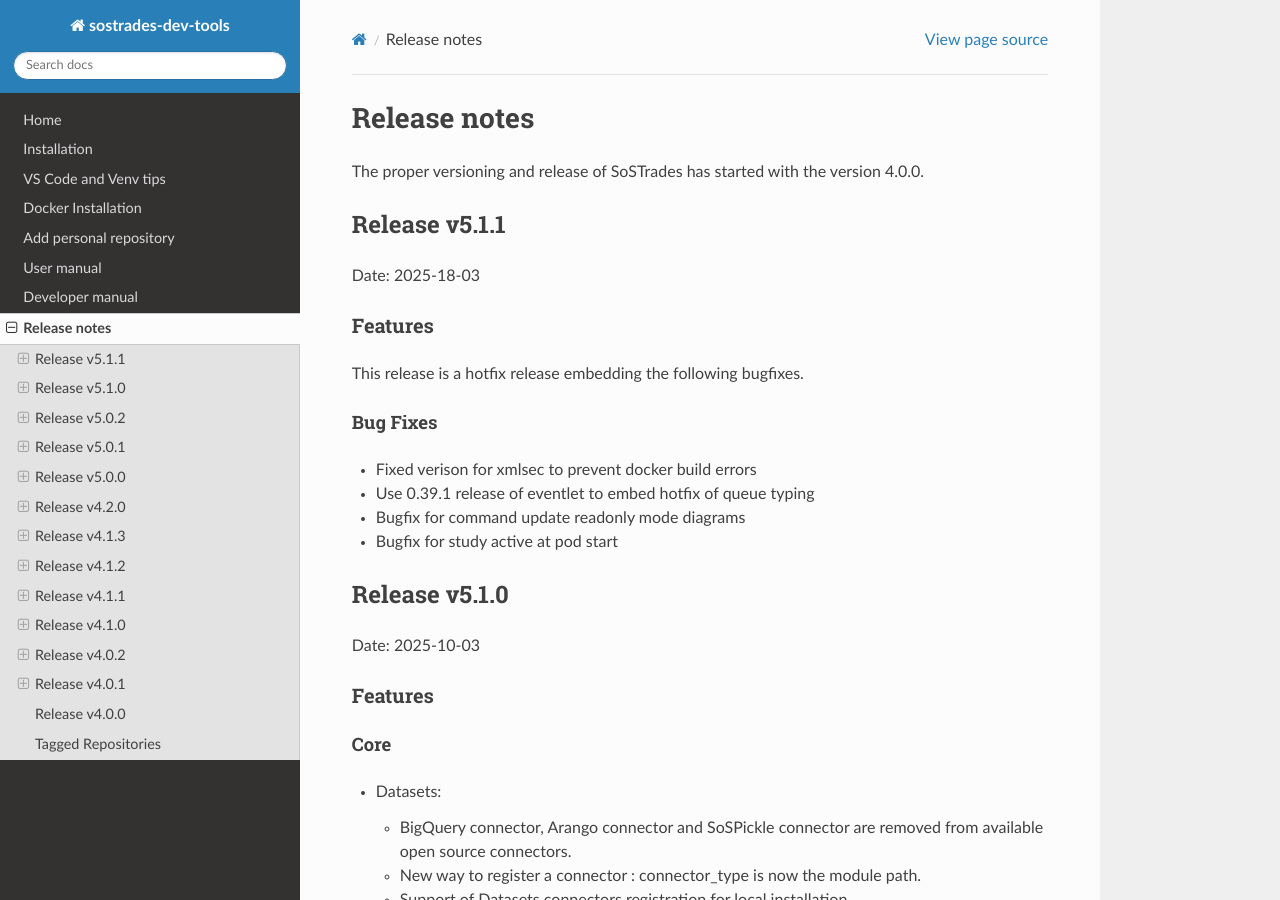
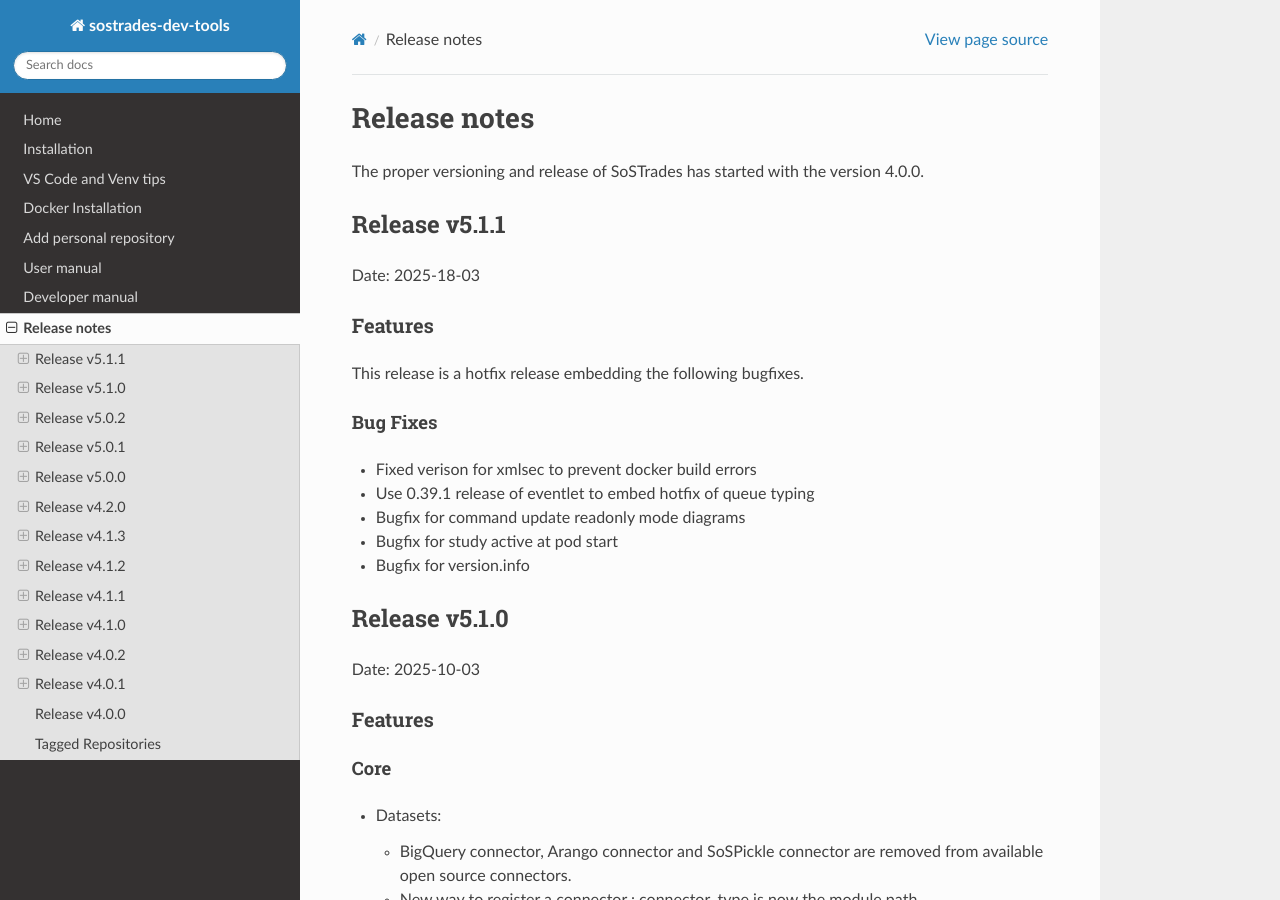
Before and after one commit to os-climate/sostrades-dev-tools, a Sphinx documentation site: the page built from docs/source/release-notes.md, in a window 1280 px wide and 900 px high. Built offline with Sphinx 7.4.7 and the Read the Docs theme 3.1.0, drawn with Linux system fonts in a browser that asks for light colours.

Commit message:
Update release-notes.md
Signed-off-by: cap-dpeltre <128493835+cap-dpeltre@users.noreply.github.com>

```diff
--- a/docs/source/release-notes.md
+++ b/docs/source/release-notes.md
@@ -13,6 +13,7 @@ This release is a hotfix release embedding the following bugfixes.
 - Use 0.39.1 release of eventlet to embed hotfix of queue typing
 - Bugfix for command update readonly mode diagrams
 - Bugfix for study active at pod start
+- Bugfix for version.info
 
 ## Release v5.1.0
 Date: 2025-10-03
```
